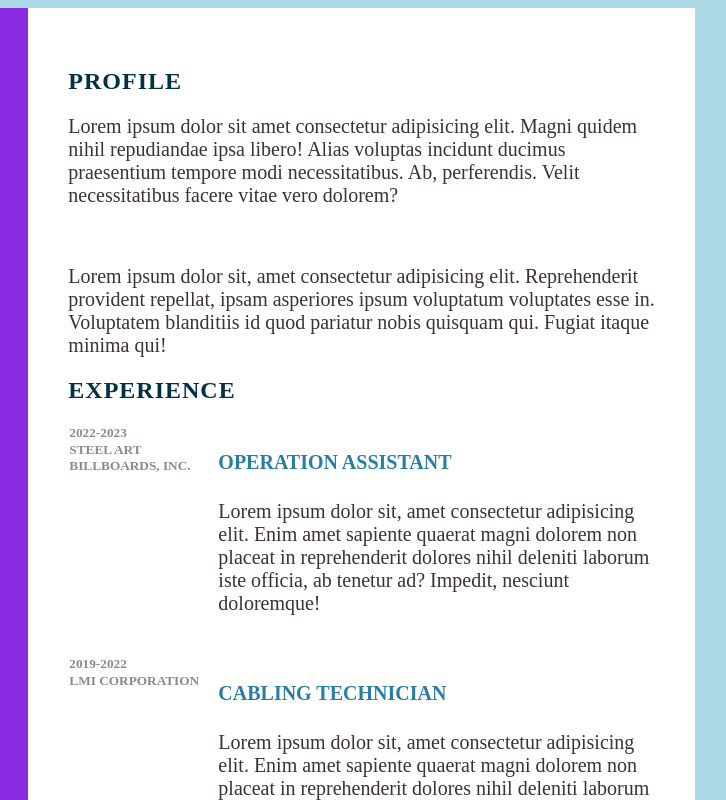
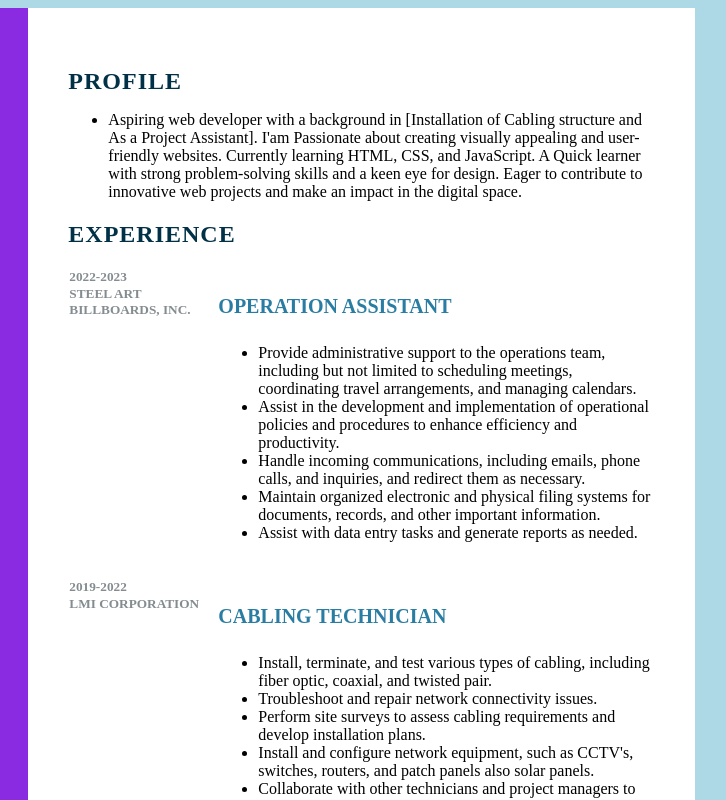
Before and after one commit to Glenngranada/resume, a plain HTML site: page index.html in a window 1280 px wide. Shown: the top 800 px of the page, 445-1171 px from the left. Drawn offline with Linux system fonts and the light colour scheme.

Commit message:
updated index resume details

```diff
--- a/index.html
+++ b/index.html
@@ -87,10 +87,9 @@
         <div class="right_side">
             <div class="about">
                 <h2 class="title2">PROFILE</h2>
-                <P> Lorem ipsum dolor sit amet consectetur adipisicing elit. Magni quidem nihil repudiandae ipsa libero!
-                    Alias voluptas incidunt ducimus praesentium tempore modi necessitatibus. Ab, perferendis. Velit necessitatibus facere vitae vero dolorem?</P><br>
-                <p>Lorem ipsum dolor sit, amet consectetur adipisicing elit. Reprehenderit provident repellat, ipsam asperiores ipsum voluptatum voluptates esse in.
-                     Voluptatem blanditiis id quod pariatur nobis quisquam qui. Fugiat itaque minima qui!</p>
+                <ul>
+                    <li>Aspiring web developer with a background in [Installation of Cabling structure and As a Project Assistant]. I'am Passionate about creating visually appealing and user-friendly websites. Currently learning HTML, CSS, and JavaScript. A Quick learner with strong problem-solving skills and a keen eye for design. Eager to contribute to innovative web projects and make an impact in the digital space.</li>
+                </ul>
             </div>
 
             <div class="about">
@@ -102,8 +101,13 @@
                     </div>
                     <div class="text">
                         <h4>OPERATION ASSISTANT</h4>
-                        <p> Lorem ipsum dolor sit, amet consectetur adipisicing elit.
-                            Enim amet sapiente quaerat magni dolorem non placeat in reprehenderit dolores nihil deleniti laborum iste officia, ab tenetur ad? Impedit, nesciunt doloremque!</p>
+                        <ul>
+                            <li>Provide administrative support to the operations team, including but not limited to scheduling meetings, coordinating travel arrangements, and managing calendars.</li>
+                            <li>Assist in the development and implementation of operational policies and procedures to enhance efficiency and productivity.</li>
+                            <li>Handle incoming communications, including emails, phone calls, and inquiries, and redirect them as necessary.</li>
+                            <li>Maintain organized electronic and physical filing systems for documents, records, and other important information.</li>
+                            <li>Assist with data entry tasks and generate reports as needed.</li>
+                        </ul>
                     </div>
                 </div>
 
@@ -114,8 +118,13 @@
                     </div>
                     <div class="text">
                         <h4>CABLING TECHNICIAN</h4>
-                        <p> Lorem ipsum dolor sit, amet consectetur adipisicing elit.
-                            Enim amet sapiente quaerat magni dolorem non placeat in reprehenderit dolores nihil deleniti laborum iste officia, ab tenetur ad? Impedit, nesciunt doloremque!</p>
+                        <ul>
+                            <li>Install, terminate, and test various types of cabling, including fiber optic, coaxial, and twisted pair.</li>
+                            <li>Troubleshoot and repair network connectivity issues.</li>
+                            <li>Perform site surveys to assess cabling requirements and develop installation plans.</li>
+                            <li>Install and configure network equipment, such as CCTV's, switches, routers, and patch panels also solar panels.</li>
+                            <li>Collaborate with other technicians and project managers to ensure timely completion of projects.</li>
+                        </ul>
                     </div>
                 </div>
             </div>
```
